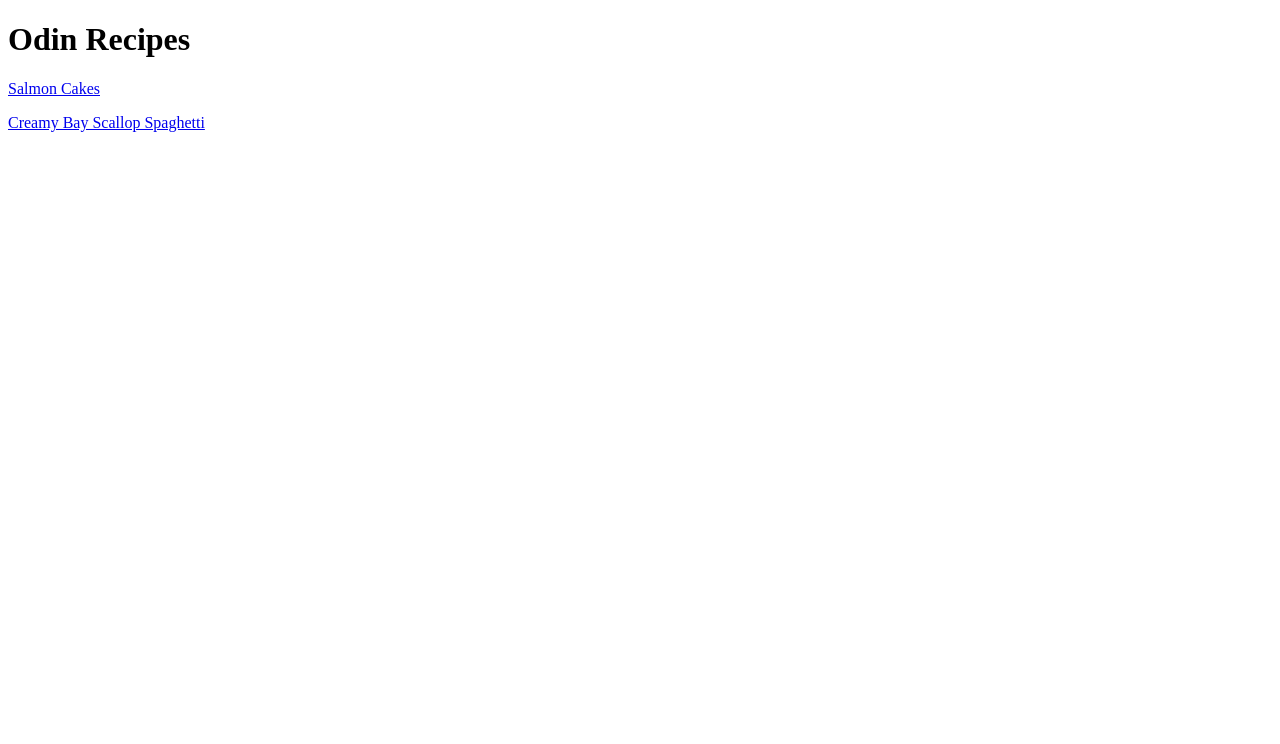
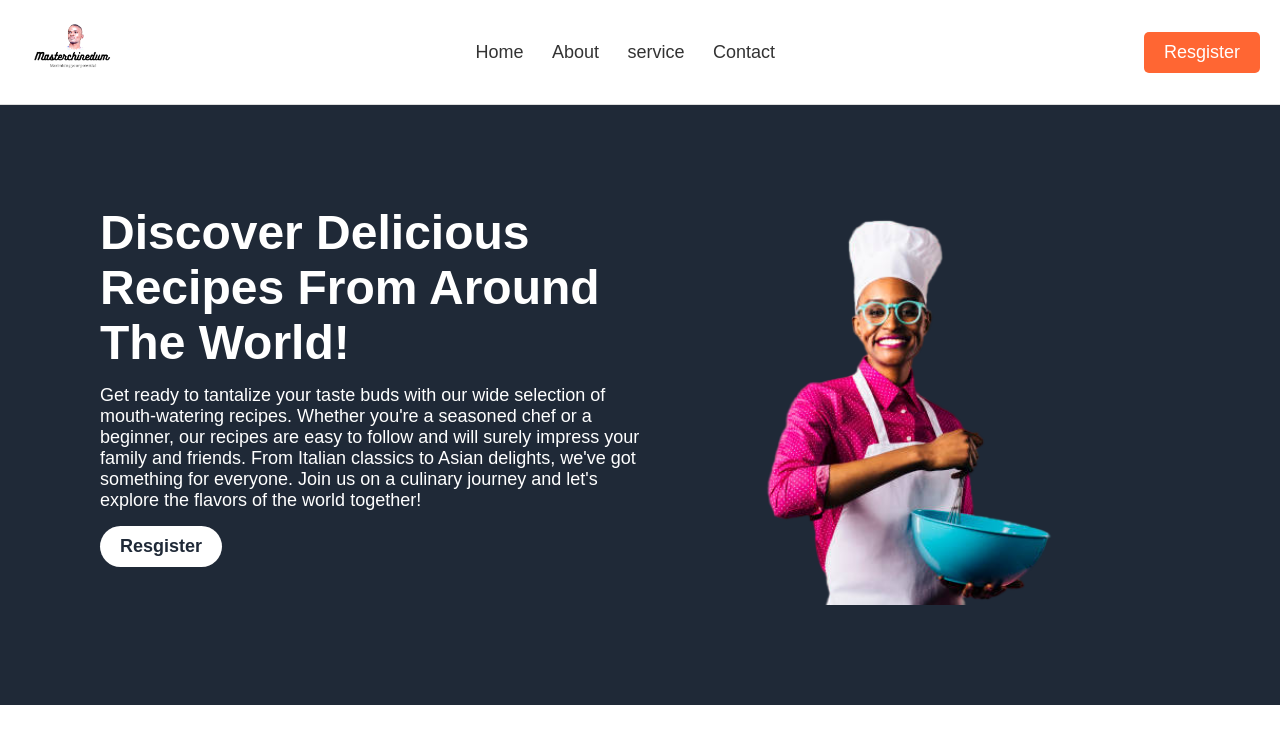
Before and after one commit to Masterchinedum/Odin-Recipies, a plain HTML site: page index.html in a window 1280 px wide. Drawn offline with Linux system fonts and the light colour scheme.

Commit message:
design the header and hero section

```diff
--- a/index.html
+++ b/index.html
@@ -2,12 +2,43 @@
 <html lang="en">
 <head>
     <meta charset="UTF-8">
-
-    <title>Masterchinedum Designs</title>
+    <meta http-equiv="X-UA-Compatible" content="IE=edge">
+    <meta name="viewport" content="width=device-width, initial-scale=1.0">
+    <link rel="stylesheet" href="style.css">
+    <title>Designs By Masterchinedum</title>
 </head>
 <body>
-    <h1>Odin Recipes</h1>
-    <a href="recipes/Salmon-Cakes.html">Salmon Cakes</a>
-    <p> <a href="recipes/Scallop-Spaghetti.html">Creamy Bay Scallop Spaghetti</a></p>
+    <header>
+        <div class="navbar">
+            <div class="logo"><img src="./Assets/Masterchinedum__1_-removebg-preview.png" alt = "mylogo"></div>
+
+            <div class="menu">
+                <a href="index.html">Home</a>
+                <a href="about.html">About</a>
+                <a href="service.html">service</a>
+                <a href="contact.html">Contact</a>
+                </div>
+            <div class="button">
+                    <a href="index.html">Resgister</a>
+            </div>
+        </div>
+    </header>
+    <main>
+        <section class="hero">
+            <div class="herotext">
+                    <h1>Discover Delicious Recipes From Around The World!</h1>
+                    <p class="content">
+                        Get ready to tantalize your taste buds with our wide selection of mouth-watering recipes. Whether you're a seasoned chef or a beginner, our recipes are easy to follow and will surely impress your family and friends. From Italian classics to Asian delights, we've got something for everyone. Join us on a culinary journey and let's explore the flavors of the world together!
+
+                    </p>
+                    <div class="button">
+                        <a href="index.html">Resgister</a>
+                    </div>
+            </div>
+            <div class="heroimage">
+                <img src="./Assets/herochef.png" alt = "mylogo">
+            </div>
+        </section>
+    </main>
 </body>
 </html>
--- /dev/null
+++ b/style copy 2.css
@@ -0,0 +1,53 @@
+body {
+  margin: 0px;
+  padding: 0px;
+  font-family: sans-serif;
+}
+
+header {
+  background-image: linear-gradient(rgba(0,0,0,0.75)
+, rgba(0,0,0,0.75)
+, ) url(./Assets/mybg.jpg);
+  width: 100%;
+  height: 90vh;
+  background-size: cover;
+  background-position: center;
+
+}
+header .navbar {
+  width: 100%;
+  height: auto;
+  background-color: #f5f5f5;
+  justify-content: space-around;
+  padding-top: 20px;
+  display: flex;
+
+}
+header .navbar {
+  display: flex;
+  font-size: 17px;
+  flex: 1;
+  justify-content: space-between;
+}
+
+header a {
+  text-decoration: none;
+  color: black;
+  padding: 10px 20px;
+  font-size: 17px;
+  padding-top: 40px;
+}
+.logo img {
+  width: 100px;
+  height: auto;
+  padding-left: 30px;
+  margin-left: 30px;
+}
+
+.button {
+  margin-top: 10px;
+  margin-right: 60px;
+}
+.menu {
+  margin-top: 10px;
+}
--- /dev/null
+++ b/style copy.css
@@ -0,0 +1,55 @@
+* {
+  margin: 0;
+  padding: 0;
+  box-sizing: border-box;
+}
+
+body {
+  font-family: Arial, sans-serif;
+}
+
+header {
+  background-color: #333;
+  color: #fff;
+  padding: 20px;
+  text-align: center;
+}
+
+h1 {
+  font-size: 36px;
+  margin-bottom: 10px;
+}
+
+main {
+  display: flex;
+  flex-wrap: wrap;
+  justify-content: center;
+  padding: 20px;
+}
+
+.recipe {
+  background-color: #fff;
+  border: 1px solid #ddd;
+  box-shadow: 2px 2px 10px rgba(0, 0, 0, 0.2);
+  margin: 20px;
+  width: 300px;
+}
+
+.recipe img {
+  width: 100%;
+  height: 200px;
+  object-fit: cover;
+}
+
+.recipe h2 {
+  font-size: 24px;
+  margin: 20px;
+}
+
+.recipe p {
+  font-size: 16px;
+  margin: 20px;
+}
+
+footer {
+  background-color: #ddd;
--- /dev/null
+++ b/style.css
@@ -0,0 +1,155 @@
+/* Reset default browser styles */
+* {
+  margin: 0;
+  padding: 0;
+  box-sizing: border-box;
+}
+
+/* Global styles */
+body {
+  font-family: Arial, sans-serif;
+}
+
+/* Header styles */
+header {
+  background-color: #fff;
+  border-bottom: 1px solid #ddd;
+  padding: 20px;
+}
+
+.navbar {
+  display: flex;
+  justify-content: space-between;
+  align-items: center;
+}
+
+.logo img {
+  height: 60px;
+}
+
+.menu a {
+  color: #333;
+  text-decoration: none;
+  font-size: 18px;
+  margin-right: 20px;
+  padding: 2px;
+  transition: all 0.3s ease;
+}
+
+.menu a:hover {
+  color: #ff6633;
+  text-decoration: underline;
+}
+
+.button a {
+  display: inline-block;
+  background-color: #ff6633;
+  color: #fff;
+  padding: 10px 20px;
+  border-radius: 5px;
+  text-decoration: none;
+  font-size: 18px;
+  transition: all 0.3s ease;
+}
+
+.button a:hover {
+  background-color: #fff;
+  color: #ff6633;
+  border: 2px solid #ff6633;
+}
+
+main {
+
+  background-color: #fff;
+
+}
+.hero {
+  background-color: #1F2937;
+  display: flex;
+  color: #fff;
+  font-size: 18px;
+  padding: 100px;
+  min-height: 600px;
+}
+.herotext {
+  display: flex 1;
+  width: 50%;
+}
+.heroimage {
+  display: flex 1;
+  width: 50%;
+  display: flex;
+  justify-content: center;
+  align-items:  center;
+}
+
+.menu a {
+  color: #333;
+  text-decoration: none;
+  font-size: 18px;
+  margin-right: 20px;
+  padding: 2px;
+  transition: all 0.3s ease;
+}
+
+.menu a:hover {
+  color: #ff6633;
+  text-decoration: underline;
+}
+
+.button a {
+  display: inline-block;
+  background-color: #ff6633;
+  color: #fff;
+  padding: 10px 20px;
+  border-radius: 5px;
+  text-decoration: none;
+  font-size: 18px;
+  transition: all 0.3s ease;
+}
+
+.button a:hover {
+  background-color: #fff;
+  color: #ff6633;
+  border: 2px solid #ff6633;
+}
+
+main {
+
+  background-color: #fff;
+
+}
+.hero {
+  background-color: #1F2937;
+  display: flex;
+  color: #fff;
+  text-decoration: none;
+  font-size: 18px;
+}
+img {
+  height: 100%;
+}
+.hero h1 {
+  color: #fff;
+  font-size: 48px;
+  margin-bottom: 15px;
+}
+.hero p {
+  margin-bottom: 15px;
+}
+
+.hero .button a {
+  display: inline-block;
+  padding: 10px 20px;
+  background-color: #fff;
+  color: #1F2937;
+  text-decoration: none;
+  font-weight: bold;
+  border-radius: 25px;
+  transition: background-color 0.3s ease;
+}
+
+.hero .button a:hover {
+  background-color: #2D3A4B;
+  color: #fff;
+}
```
Also changed, not shown: index copy.html (added, +38 -0 lines), Assets/16319485643.png (added), Assets/Masterchinedum__1_-removebg-preview.png (added), Assets/coder.jpg (added), Assets/herochef.png (added), Assets/mybg.jpg (added).
